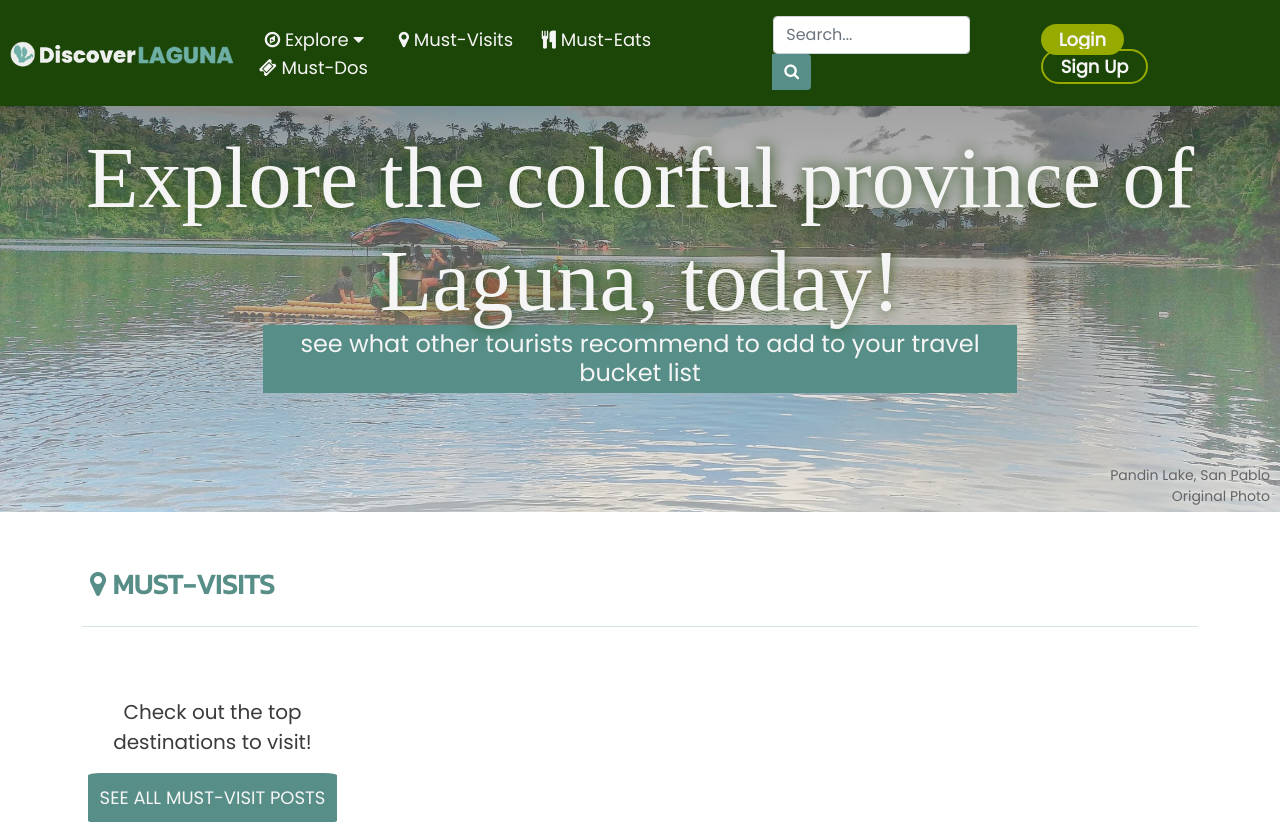
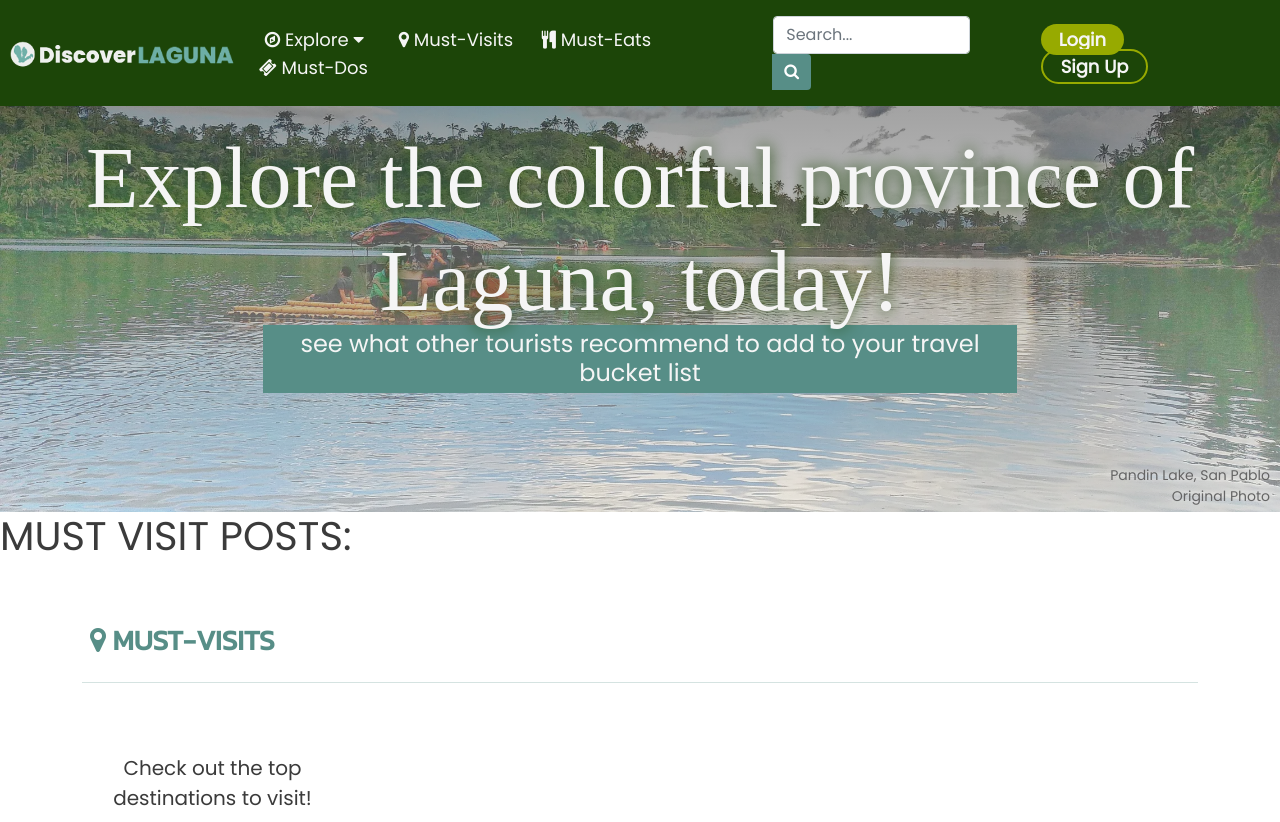
Before and after one commit to eneii313/ccapdev-mp-final, a Node server app: page / in a window 1280 px wide. Shown: the top 822 px of the page. Run offline with Node 20, Linux system fonts and the light colour scheme; data that the repository does not hold is empty; some libraries are stand-ins or nearby versions; some web fonts are replaced.

Commit message:
try if heroku sees posts

```diff
--- a/views/home.hbs
+++ b/views/home.hbs
@@ -20,6 +20,7 @@
 </div>
 
 <!-- Must-Visits -->
+<h1>MUST VISIT POSTS:</h1>
 {{#each posts.mustVisits}}
     <h3>{{this.postTitle}}</h3>
 {{/each}}
```
